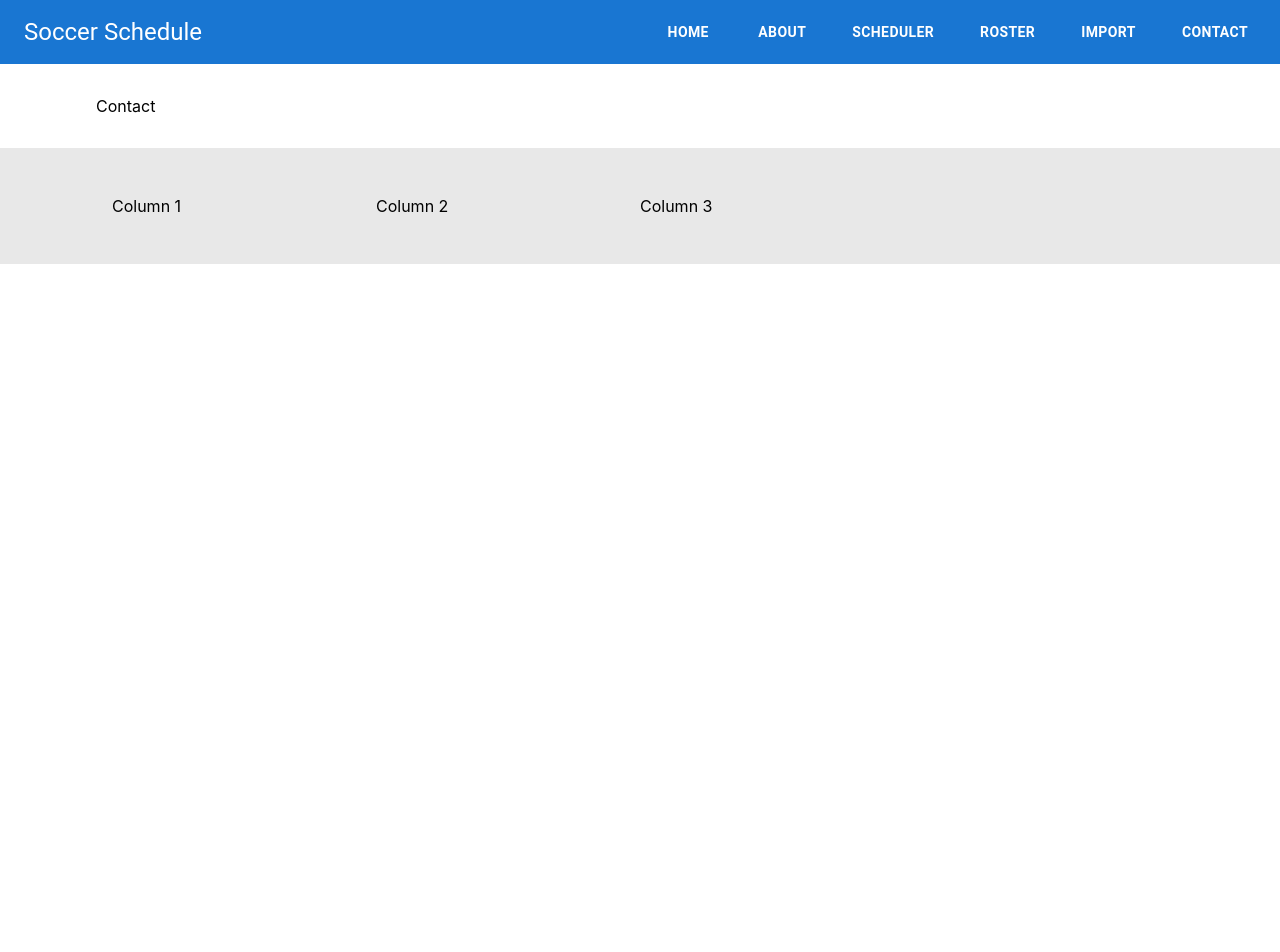
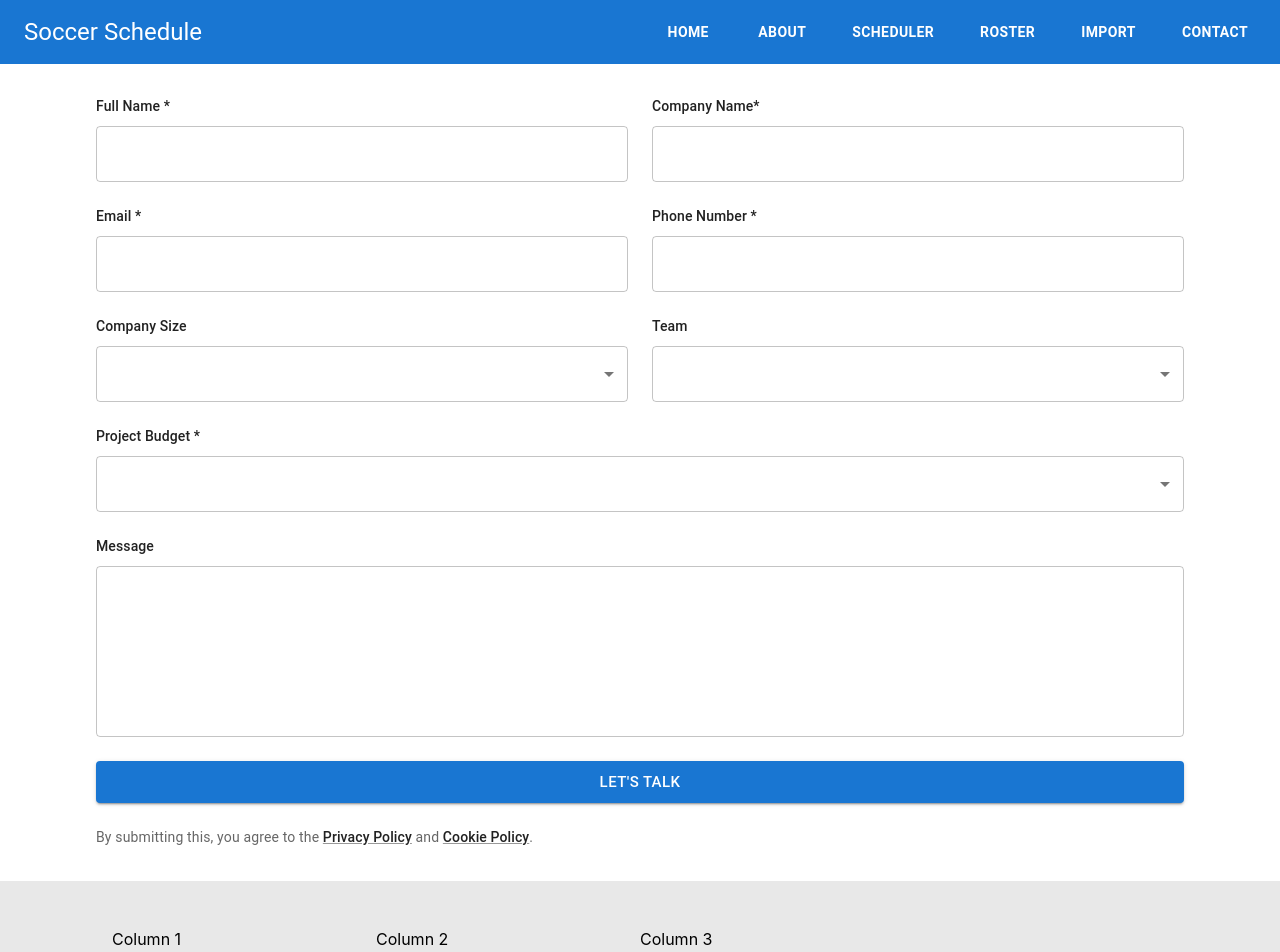
Before and after one commit to Team-DaaS/auto-schedulder, a React (Create React App) app: page /contact in a window 1280 px wide. Shown: the top 952 px of the page. Before the commit the page ends 800 px from the top, so only its background shows below. Built offline with nearby package versions, Linux system fonts and the light colour scheme.

Commit message:
contact page

```diff
--- a/src/Components/Contact/Contact.js
+++ b/src/Components/Contact/Contact.js
@@ -1,12 +1,15 @@
 import React from "react";
 import { Box } from "@mui/system";
 import { Container } from "@mui/material";
+import ContactForm from "./ContactForm";
 
 const Contact = () => {
   return (
     <Box>
       <Container>
-        <Box p={4}>Contact</Box>
+        <Box p={4}>
+          <ContactForm />
+        </Box>
       </Container>
     </Box>
   );
--- /dev/null
+++ b/src/Components/Contact/ContactForm.js
@@ -0,0 +1,134 @@
+import { Box } from "@mui/system";
+import {
+  Button,
+  Grid,
+  Link,
+  MenuItem,
+  Select,
+  TextField,
+  Typography,
+} from "@mui/material";
+
+const ContactForm = () => {
+  const handleSubmit = (event) => {
+    event.preventDefault();
+  };
+
+  return (
+    <form onSubmit={handleSubmit}>
+      <Grid container spacing={3}>
+        <Grid item xs={12} sm={6}>
+          <Typography color="textPrimary" sx={{ mb: 1 }} variant="subtitle2">
+            Full Name *
+          </Typography>
+          <TextField fullWidth name="name" required variant="outlined" />
+        </Grid>
+        <Grid item xs={12} sm={6}>
+          <Typography color="textPrimary" sx={{ mb: 1 }} variant="subtitle2">
+            Company Name*
+          </Typography>
+          <TextField fullWidth name="company" required variant="outlined" />
+        </Grid>
+        <Grid item xs={12} sm={6}>
+          <Typography color="textPrimary" sx={{ mb: 1 }} variant="subtitle2">
+            Email *
+          </Typography>
+          <TextField
+            fullWidth
+            name="email"
+            type="email"
+            required
+            variant="outlined"
+          />
+        </Grid>
+        <Grid item xs={12} sm={6}>
+          <Typography color="textPrimary" sx={{ mb: 1 }} variant="subtitle2">
+            Phone Number *
+          </Typography>
+          <TextField
+            fullWidth
+            name="phone"
+            required
+            type="tel"
+            variant="outlined"
+          />
+        </Grid>
+        <Grid item xs={12} sm={6}>
+          <Typography color="textPrimary" sx={{ mb: 1 }} variant="subtitle2">
+            Company Size
+          </Typography>
+          <Select fullWidth variant="outlined">
+            <MenuItem value="10-20">1-10</MenuItem>
+            <MenuItem value="11-30">11-30</MenuItem>
+            <MenuItem value="31-50">31-50</MenuItem>
+          </Select>
+        </Grid>
+        <Grid item xs={12} sm={6}>
+          <Typography color="textPrimary" sx={{ mb: 1 }} variant="subtitle2">
+            Team
+          </Typography>
+          <Select fullWidth variant="outlined">
+            <MenuItem value="engineering">Engineering</MenuItem>
+            <MenuItem value="design">Design</MenuItem>
+          </Select>
+        </Grid>
+        <Grid item xs={12}>
+          <Typography color="textPrimary" sx={{ mb: 1 }} variant="subtitle2">
+            Project Budget *
+          </Typography>
+          <Select fullWidth required variant="outlined">
+            <MenuItem value={20000}>$20,000+</MenuItem>
+            <MenuItem value={50000}>$50,000+</MenuItem>
+          </Select>
+        </Grid>
+        <Grid item xs={12}>
+          <Typography color="textPrimary" sx={{ mb: 1 }} variant="subtitle2">
+            Message
+          </Typography>
+          <TextField
+            fullWidth
+            name="message"
+            required
+            multiline
+            rows={6}
+            variant="outlined"
+          />
+        </Grid>
+      </Grid>
+      <Box
+        sx={{
+          display: "flex",
+          justifyContent: "center",
+          mt: 3,
+        }}
+      >
+        <Button color="primary" fullWidth size="large" variant="contained">
+          Let&apos;s Talk
+        </Button>
+      </Box>
+      <Typography color="textSecondary" sx={{ mt: 3 }} variant="body2">
+        By submitting this, you agree to the{" "}
+        <Link
+          color="textPrimary"
+          href="#"
+          underline="always"
+          variant="subtitle2"
+        >
+          Privacy Policy
+        </Link>{" "}
+        and{" "}
+        <Link
+          color="textPrimary"
+          href="#"
+          underline="always"
+          variant="subtitle2"
+        >
+          Cookie Policy
+        </Link>
+        .
+      </Typography>
+    </form>
+  );
+};
+
+export default ContactForm;
```
